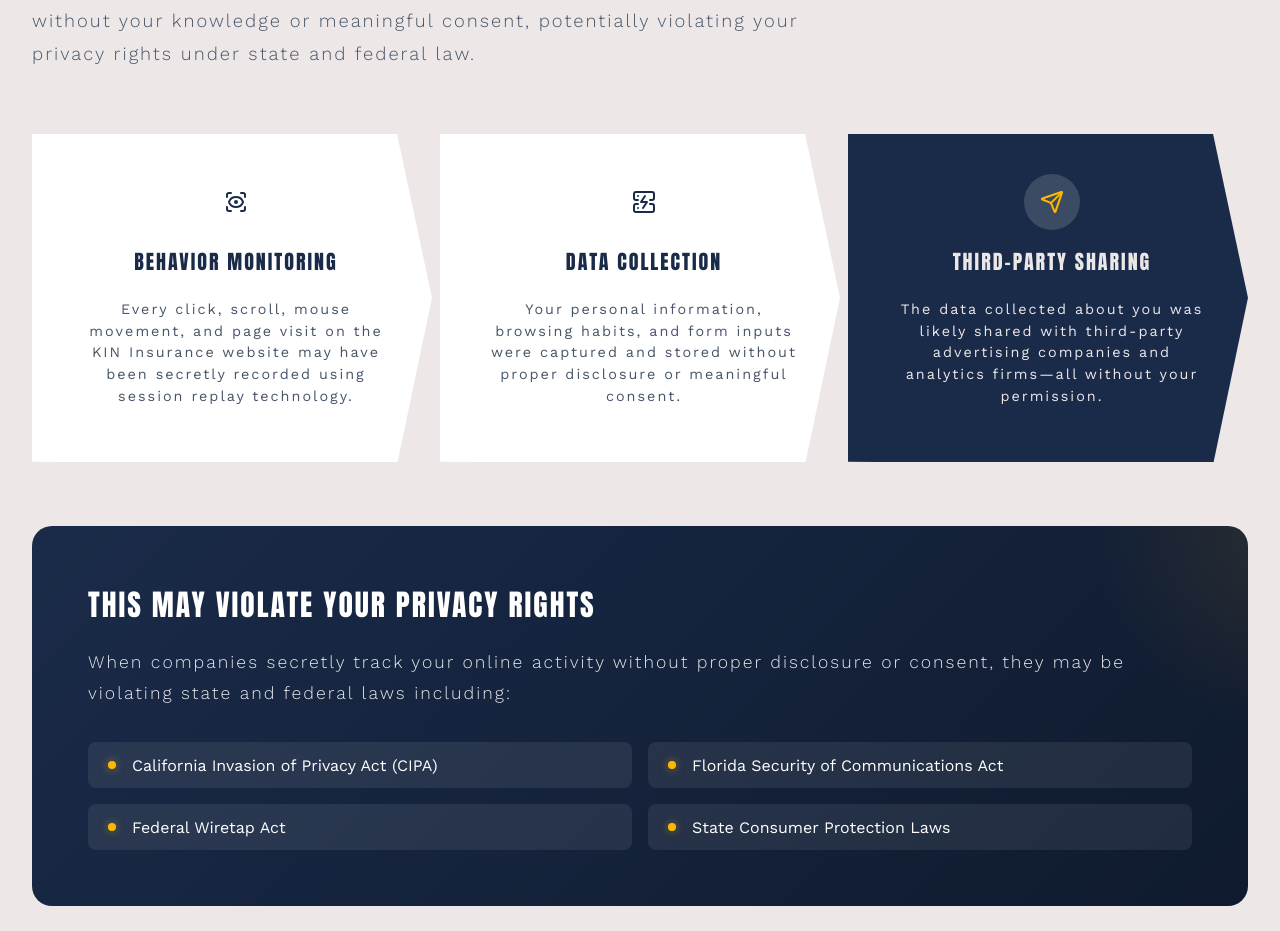
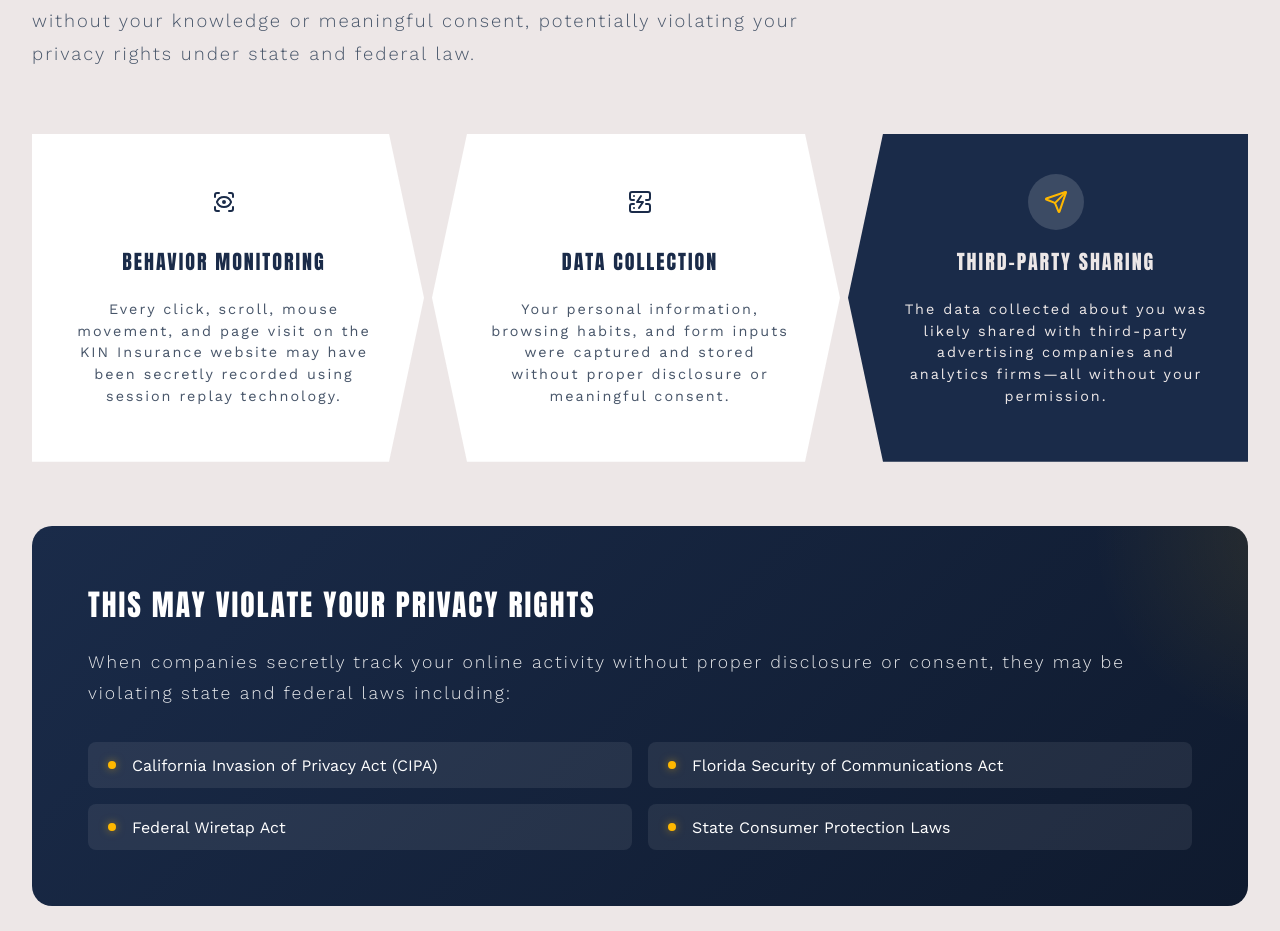
Before and after one commit to ymesadev/llg-front-end, a Next.js app: page /kin-insurance-claims in a window 1280 px wide. Shown: the part 1300-2231 px from the top of the page. Built offline with nearby package versions, Linux system fonts and the light colour scheme; no server answers.

Commit message:
Fix chevron clip-paths for What Happened boxes
- First box: flat left, arrow right
- Middle boxes: arrow indent left, arrow right
- Last box: arrow indent left, flat right

Co-Authored-By: Claude Opus 4.5 <noreply@anthropic.com>

```diff
--- a/src/app/kin-insurance-claims/page.module.css
+++ b/src/app/kin-insurance-claims/page.module.css
@@ -433,7 +433,7 @@
 
 .issueCard {
   background: var(--white);
-  padding: 2.5rem 2.5rem 2.5rem 3rem;
+  padding: 2.5rem 3rem 2.5rem 3.5rem;
   text-align: center;
   position: relative;
   flex: 1;
@@ -441,11 +441,18 @@
   flex-direction: column;
   align-items: center;
   justify-content: center;
-  clip-path: polygon(0 0, calc(100% - 35px) 0, 100% 50%, calc(100% - 35px) 101%, 0 100%);
+  clip-path: polygon(35px 0, calc(100% - 35px) 0, 100% 50%, calc(100% - 35px) 100%, 35px 100%, 0 50%);
+}
+
+.issueCard:first-child {
+  clip-path: polygon(0 0, calc(100% - 35px) 0, 100% 50%, calc(100% - 35px) 100%, 0 100%);
+  padding-left: 2.5rem;
 }
 
 .issueCard:last-child {
   background: var(--primary);
+  clip-path: polygon(35px 0, 100% 0, 100% 100%, 35px 100%, 0 50%);
+  padding-right: 2.5rem;
 }
 
 .issueCard:last-child h3,
```
